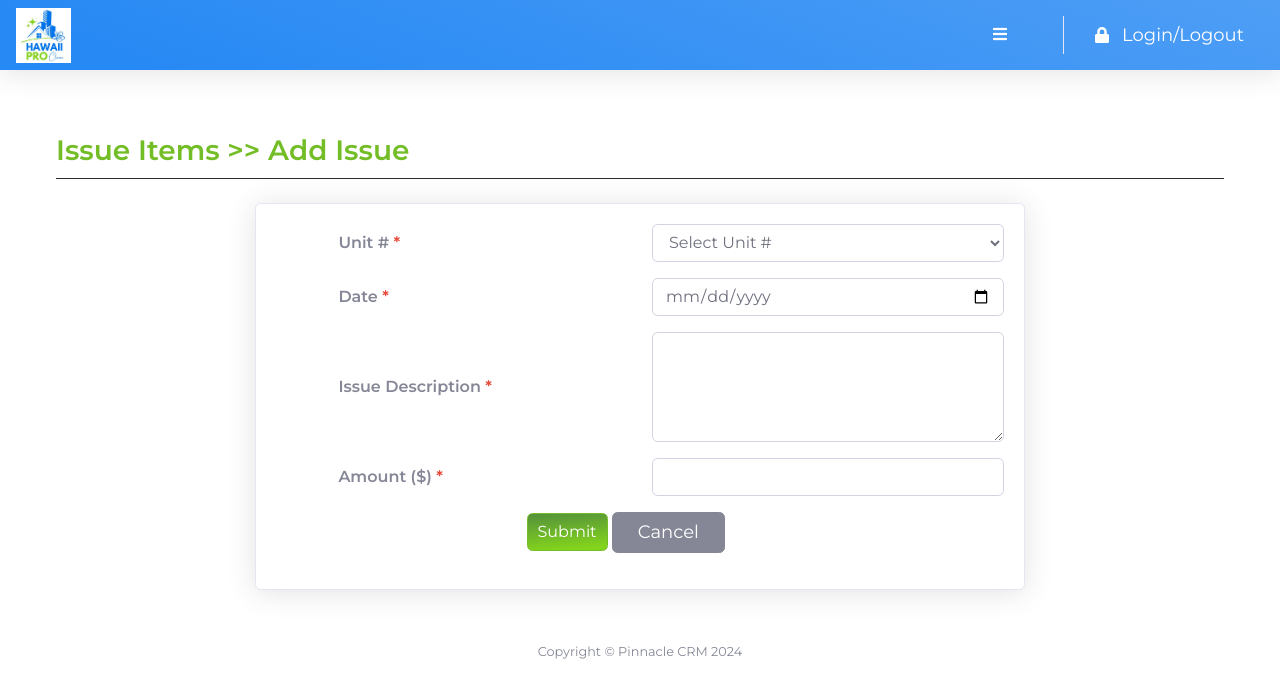
After one commit to magashish/larakari, a Laravel app: page /issue-items/create in a window 1280 px wide. The commit adds this page. Shown: the top 698 px of the page. Run offline with Laravel 10, Linux system fonts and the light colour scheme; a user stored in the database is signed in; tables that the repository leaves empty hold one stand-in row (values such as "Sample post"); some libraries are stand-ins or nearby versions.

Commit message:
Split Maintenance Log into Issue Items and Maintenance sections
- Migration: adds type column (issue/maintenance) to maintenance_logs table
- Model: adds type to fillable fields
- Controller: separate methods for each type (indexIssue/createIssue/storeIssue
  and indexMaintenance/createMaintenance/storeMaintenance), shared destroy
- Routes: dedicated issue-items.* and maintenance-log.* named routes
- Views: add_issue_item.blade.php and issue_items.blade.php for Issue Items;
  existing maintenance views unchanged (routes already aligned)
- Sidebar: two separate nav items - Issue Items (exclamation icon) and
  Maintenance Log (wrench icon), admin-only

https://claude.ai/code/session_01Tp3W3kGp1c1wnBxM9TmxL2

```diff
--- a/app/Http/Controllers/MaintenanceLogController.php
+++ b/app/Http/Controllers/MaintenanceLogController.php
@@ -8,26 +8,24 @@ use Illuminate\Support\Facades\Auth;
 
 class MaintenanceLogController extends Controller
 {
-    public function index($unit_id = 0)
+    // ── Issue Items ────────────────────────────────────────────────────────────
+
+    public function indexIssue($unit_id = 0)
     {
-        if ($unit_id) {
-            $logs = MaintenanceLog::where('unit_id', $unit_id)
-                ->orderBy('date', 'desc')
-                ->paginate(20);
-        } else {
-            $logs = MaintenanceLog::orderBy('date', 'desc')
-                ->paginate(20);
-        }
+        $logs = MaintenanceLog::where('type', 'issue')
+            ->when($unit_id, fn($q) => $q->where('unit_id', $unit_id))
+            ->orderBy('date', 'desc')
+            ->paginate(20);
 
-        return view('maintenance_logs', compact('logs', 'unit_id'));
+        return view('issue_items', compact('logs', 'unit_id'));
     }
 
-    public function create()
+    public function createIssue()
     {
-        return view('add_maintenance_log');
+        return view('add_issue_item');
     }
 
-    public function store(Request $request)
+    public function storeIssue(Request $request)
     {
         $request->validate([
             'unit_id'     => 'required|integer|exists:units,id',
@@ -38,6 +36,46 @@ class MaintenanceLogController extends Controller
 
         MaintenanceLog::create([
             'user_id'     => Auth::id(),
+            'type'        => 'issue',
+            'unit_id'     => $request->unit_id,
+            'date'        => $request->date,
+            'description' => $request->description,
+            'amount'      => $request->amount,
+        ]);
+
+        return redirect()->route('issue-items.index')
+            ->with('status', 'Issue item added successfully.');
+    }
+
+    // ── Maintenance Log ────────────────────────────────────────────────────────
+
+    public function indexMaintenance($unit_id = 0)
+    {
+        $logs = MaintenanceLog::where('type', 'maintenance')
+            ->when($unit_id, fn($q) => $q->where('unit_id', $unit_id))
+            ->orderBy('date', 'desc')
+            ->paginate(20);
+
+        return view('maintenance_logs', compact('logs', 'unit_id'));
+    }
+
+    public function createMaintenance()
+    {
+        return view('add_maintenance_log');
+    }
+
+    public function storeMaintenance(Request $request)
+    {
+        $request->validate([
+            'unit_id'     => 'required|integer|exists:units,id',
+            'date'        => 'required|date',
+            'description' => 'required|string',
+            'amount'      => 'required|numeric|min:0',
+        ]);
+
+        MaintenanceLog::create([
+            'user_id'     => Auth::id(),
+            'type'        => 'maintenance',
             'unit_id'     => $request->unit_id,
             'date'        => $request->date,
             'description' => $request->description,
@@ -48,12 +86,14 @@ class MaintenanceLogController extends Controller
             ->with('status', 'Maintenance log entry added successfully.');
     }
 
+    // ── Shared ─────────────────────────────────────────────────────────────────
+
     public function destroy($id)
     {
         $log = MaintenanceLog::findOrFail($id);
         $log->delete();
 
         return redirect()->back()
-            ->with('status', 'Maintenance log entry deleted successfully.');
+            ->with('status', 'Entry deleted successfully.');
     }
 }
--- a/app/Models/MaintenanceLog.php
+++ b/app/Models/MaintenanceLog.php
@@ -9,5 +9,5 @@ class MaintenanceLog extends Model
 {
     use HasFactory;
 
-    protected $fillable = ['user_id', 'unit_id', 'date', 'description', 'amount'];
+    protected $fillable = ['user_id', 'type', 'unit_id', 'date', 'description', 'amount'];
 }
--- /dev/null
+++ b/resources/views/add_issue_item.blade.php
@@ -0,0 +1,97 @@
+@extends('layouts.app')
+@section('content')
+@if (session('status'))
+<div class="alert alert-success">
+    {{ session('status') }}
+</div>
+@endif
+
+@include('breadcrumb.owner_breadcrumb')
+
+<div class="container-fluid nss_style add-service-date">
+
+    <div class="d-sm-flex align-items-center justify-content-between mb-4">
+        <h1 class="h3 mb-0 text-gray-800">
+            <span class="rental insert_dates"><a href="{{ route('issue-items.index') }}">Issue Items</a></span>
+            >>
+            <span class="insert_dates">Add Issue</span>
+        </h1>
+    </div>
+
+    <div class="row">
+        <div class="col-xl-8 col-md-10 mb-4 offset-xl-2 offset-md-1">
+            @if ($errors->any())
+            <div class="alert alert-danger">
+                <ul class="mb-0">
+                    @foreach ($errors->all() as $error)
+                    <li>{{ $error }}</li>
+                    @endforeach
+                </ul>
+            </div>
+            @endif
+
+            <div class="card shadow">
+                <div class="card-body">
+                    <form method="POST" action="{{ route('issue-items.store') }}">
+                        @csrf
+
+                        <div class="row mb-3">
+                            <label for="unit_id" class="col-md-4 col-form-label text-md-end">{{ __('Unit #') }} <span class="text-danger">*</span></label>
+                            <div class="col-md-6">
+                                <select id="unit_id" name="unit_id" class="form-control @error('unit_id') is-invalid @enderror" required>
+                                    <option value="">Select Unit #</option>
+                                    @foreach(unit_type_array() as $unit)
+                                    <option value="{{ $unit->id }}" {{ old('unit_id') == $unit->id ? 'selected' : '' }}>{{ $unit->name }}</option>
+                                    @endforeach
+                                </select>
+                                @error('unit_id')
+                                <div class="invalid-feedback">{{ $message }}</div>
+                                @enderror
+                            </div>
+                        </div>
+
+                        <div class="row mb-3">
+                            <label for="date" class="col-md-4 col-form-label text-md-end">{{ __('Date') }} <span class="text-danger">*</span></label>
+                            <div class="col-md-6">
+                                <input type="date" id="date" name="date" class="form-control @error('date') is-invalid @enderror" value="{{ old('date') }}" required onkeydown="return false;">
+                                @error('date')
+                                <div class="invalid-feedback">{{ $message }}</div>
+                                @enderror
+                            </div>
+                        </div>
+
+                        <div class="row mb-3">
+                            <label for="description" class="col-md-4 col-form-label text-md-end">{{ __('Issue Description') }} <span class="text-danger">*</span></label>
+                            <div class="col-md-6">
+                                <textarea id="description" name="description" rows="4" class="form-control @error('description') is-invalid @enderror" required>{{ old('description') }}</textarea>
+                                @error('description')
+                                <div class="invalid-feedback">{{ $message }}</div>
+                                @enderror
+                            </div>
+                        </div>
+
+                        <div class="row mb-3">
+                            <label for="amount" class="col-md-4 col-form-label text-md-end">{{ __('Amount ($)') }} <span class="text-danger">*</span></label>
+                            <div class="col-md-6">
+                                <input type="number" id="amount" name="amount" step="0.01" min="0" class="form-control @error('amount') is-invalid @enderror" value="{{ old('amount') }}" required>
+                                @error('amount')
+                                <div class="invalid-feedback">{{ $message }}</div>
+                                @enderror
+                            </div>
+                        </div>
+
+                        <div class="row mb-3">
+                            <div class="col-md-6 offset-md-4">
+                                <button type="submit" class="btn btn-primary">{{ __('Submit') }}</button>
+                                <a href="{{ route('issue-items.index') }}" class="btn btn-secondary ms-2">{{ __('Cancel') }}</a>
+                            </div>
+                        </div>
+
+                    </form>
+                </div>
+            </div>
+        </div>
+    </div>
+
+</div>
+@endsection
--- a/resources/views/includes/sidebar.blade.php
+++ b/resources/views/includes/sidebar.blade.php
@@ -124,6 +124,18 @@
     </a>
 </li>
 <li class="nav-item">
+    <a class="nav-link collapsed {{ Str::contains(url()->current(), '/issue-items') ? 'active' : '' }}" href="{{ route('issue-items.index') }}" data-toggle="collapse" data-target="#collapseIssueItems" aria-expanded="true" aria-controls="collapsePages">
+        <i class="fa fa-exclamation-triangle" aria-hidden="true"></i>
+        <span>Issue Items</span>
+    </a>
+    <div id="collapseIssueItems" class="collapse" aria-labelledby="headingPages" data-parent="#accordionSidebar">
+        <div class="bg-white py-2 collapse-inner rounded">
+            <a class="collapse-item {{ $currentUrl === route('issue-items.index') ? 'active' : '' }}" href="{{ route('issue-items.index') }}">View Issues</a>
+            <a class="collapse-item {{ $currentUrl === route('issue-items.create') ? 'active' : '' }}" href="{{ route('issue-items.create') }}">Add Issue</a>
+        </div>
+    </div>
+</li>
+<li class="nav-item">
     <a class="nav-link collapsed {{ Str::contains(url()->current(), '/maintenance-log') ? 'active' : '' }}" href="{{ route('maintenance-log.index') }}" data-toggle="collapse" data-target="#collapseMaintenance" aria-expanded="true" aria-controls="collapsePages">
         <i class="fa fa-wrench" aria-hidden="true"></i>
         <span>Maintenance Log</span>
--- a/routes/web.php
+++ b/routes/web.php
@@ -66,11 +66,19 @@ Route::middleware('admin')->group(function () {
     Route::resource('contactowner', App\Http\Controllers\ContactOwnerController::class);
     Route::resource('assigncleaner', App\Http\Controllers\CleanersInformationSchedule::class);
 
-    Route::get('maintenance-log/create', [App\Http\Controllers\MaintenanceLogController::class, 'create'])->name('maintenance-log.create');
-    Route::post('maintenance-log', [App\Http\Controllers\MaintenanceLogController::class, 'store'])->name('maintenance-log.store');
-    Route::get('maintenance-log/unit/{unit_id}', [App\Http\Controllers\MaintenanceLogController::class, 'index'])->name('maintenance-log.by_unit');
+    // Issue Items
+    Route::get('issue-items/create', [App\Http\Controllers\MaintenanceLogController::class, 'createIssue'])->name('issue-items.create');
+    Route::post('issue-items', [App\Http\Controllers\MaintenanceLogController::class, 'storeIssue'])->name('issue-items.store');
+    Route::get('issue-items/unit/{unit_id}', [App\Http\Controllers\MaintenanceLogController::class, 'indexIssue'])->name('issue-items.by_unit');
+    Route::delete('issue-items/{id}', [App\Http\Controllers\MaintenanceLogController::class, 'destroy'])->name('issue-items.destroy');
+    Route::get('issue-items', [App\Http\Controllers\MaintenanceLogController::class, 'indexIssue'])->name('issue-items.index');
+
+    // Maintenance Log
+    Route::get('maintenance-log/create', [App\Http\Controllers\MaintenanceLogController::class, 'createMaintenance'])->name('maintenance-log.create');
+    Route::post('maintenance-log', [App\Http\Controllers\MaintenanceLogController::class, 'storeMaintenance'])->name('maintenance-log.store');
+    Route::get('maintenance-log/unit/{unit_id}', [App\Http\Controllers\MaintenanceLogController::class, 'indexMaintenance'])->name('maintenance-log.by_unit');
     Route::delete('maintenance-log/{id}', [App\Http\Controllers\MaintenanceLogController::class, 'destroy'])->name('maintenance-log.destroy');
-    Route::get('maintenance-log', [App\Http\Controllers\MaintenanceLogController::class, 'index'])->name('maintenance-log.index');
+    Route::get('maintenance-log', [App\Http\Controllers\MaintenanceLogController::class, 'indexMaintenance'])->name('maintenance-log.index');
 
 
 
```
Also changed, not shown: resources/views/issue_items.blade.php (added, +116 -0 lines), database/migrations/2026_04_14_000001_add_type_to_maintenance_logs_table.php (added).
